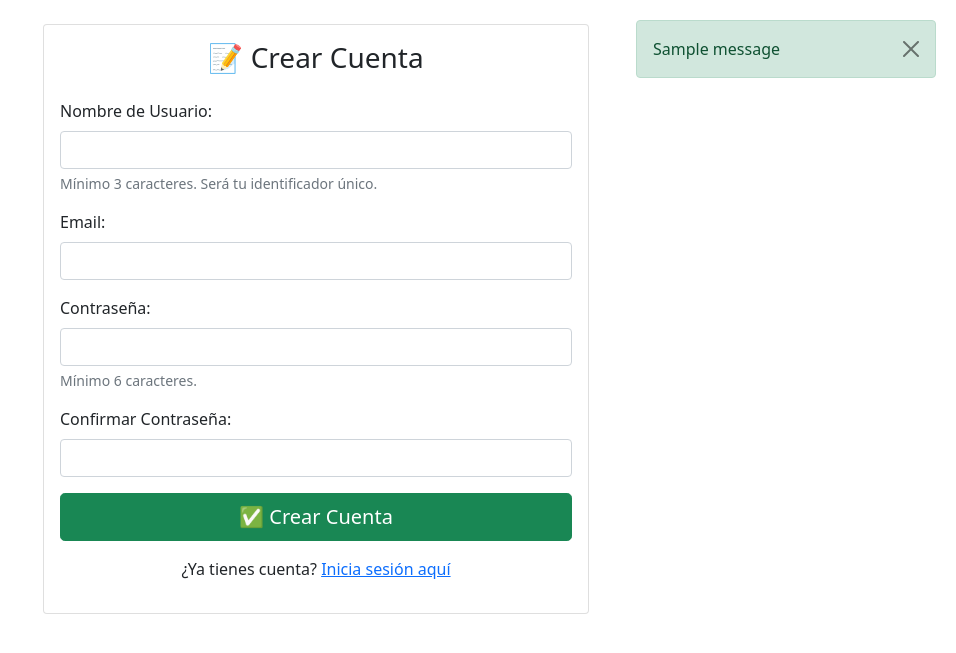
After one commit to GenezVictor/organizador-tareas, a Flask app: page /registro in a window 1280 px wide. The commit adds this page. Shown: the top 653 px of the page, without its empty margins (324-1280 px from the left). Run offline with Flask 3, Linux system fonts and the light colour scheme; tables that the repository leaves empty hold one stand-in row (values such as "Sample post"); one stand-in notice (Sample message) is shown.

Commit message:
feat: implementar sistema completo de autenticación y multi-usuario

```diff
--- a/app.py
+++ b/app.py
@@ -1,31 +1,57 @@
-from flask import Flask, render_template, request, redirect, url_for
+from flask import Flask, render_template, request, redirect, url_for, session, flash
 import sqlite3
 import os
+from werkzeug.security import check_password_hash, generate_password_hash
+from functools import wraps
 
 app = Flask(__name__)
+app.secret_key = 'clave_secreta_muy_segura_para_desarrollo'  # En producción usar variable de entorno
+
+# Función para requerir login
+def login_required(f):
+    @wraps(f)
+    def decorated_function(*args, **kwargs):
+        if 'user_id' not in session:
+            flash('Por favor inicia sesión para acceder a esta página.', 'warning')
+            return redirect(url_for('login'))
+        return f(*args, **kwargs)
+    return decorated_function
 
 def init_db():
     conn = sqlite3.connect('tareas.db')
     c = conn.cursor()
 
-    # Tabla de proyectos
+    # Tabla de usuarios
+    c.execute('''
+        CREATE TABLE IF NOT EXISTS usuarios (
+            id INTEGER PRIMARY KEY AUTOINCREMENT,
+            username VARCHAR(50) UNIQUE NOT NULL,
+            email VARCHAR(100) UNIQUE NOT NULL,
+            password_hash VARCHAR(255) NOT NULL,
+            fecha_registro TIMESTAMP DEFAULT CURRENT_TIMESTAMP
+        )
+    ''')
+
+    # Tabla de proyectos con usuario_id
     c.execute('''
         CREATE TABLE IF NOT EXISTS proyectos (
             id INTEGER PRIMARY KEY AUTOINCREMENT,
             nombre VARCHAR(100) NOT NULL,
             descripcion TEXT,
-            fecha_creacion TIMESTAMP DEFAULT CURRENT_TIMESTAMP
+            usuario_id INTEGER NOT NULL,
+            fecha_creacion TIMESTAMP DEFAULT CURRENT_TIMESTAMP,
+            FOREIGN KEY (usuario_id) REFERENCES usuarios (id)
         )
     ''')
 
-    # Modificar tabla tareas para incluir proyecto_id
+    # Tabla tareas
     c.execute('''
         CREATE TABLE IF NOT EXISTS tareas (
             id INTEGER PRIMARY KEY AUTOINCREMENT,
             titulo TEXT NOT NULL,
             descripcion TEXT,
             parent_id INTEGER,
-            proyecto_id INTEGER DEFAULT 1,
+            proyecto_id INTEGER,
             completada BOOLEAN DEFAULT FALSE,
             fecha_creacion TIMESTAMP DEFAULT CURRENT_TIMESTAMP,
             FOREIGN KEY (parent_id) REFERENCES tareas (id),
@@ -33,8 +59,21 @@ def init_db():
         )
     ''')
 
-    # Proyecto por defecto
-    c.execute("INSERT OR IGNORE INTO proyectos (id, nombre) VALUES (1, 'Proyecto Principal')")
+    # Crear usuario demo si no existe
+    try:
+        password_hash = generate_password_hash('demo123')
+        c.execute(
+            "INSERT OR IGNORE INTO usuarios (id, username, email, password_hash) VALUES (1, ?, ?, ?)",
+            ('demo', 'demo@ejemplo.com', password_hash)
+        )
+
+        # Crear proyecto demo si no existe
+        c.execute(
+            "INSERT OR IGNORE INTO proyectos (id, nombre, descripcion, usuario_id) VALUES (1, ?, ?, ?)",
+            ('Proyecto de Demo', 'Proyecto de ejemplo para usuario demo', 1)
+        )
+    except:
+        pass
 
     conn.commit()
     conn.close()
@@ -47,53 +86,177 @@ def get_db_connection():
 # INICIALIZAR LA BD SIEMPRE
 init_db()
 
+# ==================== RUTAS DE AUTENTICACIÓN ====================
+
+@app.route('/registro', methods=['GET', 'POST'])
+def registro():
+    if request.method == 'POST':
+        username = request.form['username']
+        email = request.form['email']
+        password = request.form['password']
+        confirm_password = request.form['confirm_password']
+
+        # Validaciones básicas
+        if password != confirm_password:
+            flash('Las contraseñas no coinciden.', 'danger')
+            return render_template('registro.html')
+
+        if len(password) < 6:
+            flash('La contraseña debe tener al menos 6 caracteres.', 'danger')
+            return render_template('registro.html')
+
+        conn = get_db_connection()
+        c = conn.cursor()
+
+        try:
+            # Verificar si el usuario o email ya existen
+            existing_user = c.execute(
+                'SELECT id FROM usuarios WHERE username = ? OR email = ?',
+                (username, email)
+            ).fetchone()
+
+            if existing_user:
+                flash('El nombre de usuario o email ya está en uso.', 'danger')
+                return render_template('registro.html')
+
+            # Crear nuevo usuario
+            password_hash = generate_password_hash(password)
+            c.execute(
+                'INSERT INTO usuarios (username, email, password_hash) VALUES (?, ?, ?)',
+                (username, email, password_hash)
+            )
+            conn.commit()
+
+            flash('¡Registro exitoso! Ahora puedes iniciar sesión.', 'success')
+            return redirect(url_for('login'))
+
+        except Exception as e:
+            flash('Error en el registro. Intenta nuevamente.', 'danger')
+            return render_template('registro.html')
+        finally:
+            conn.close()
+
+    return render_template('registro.html')
+
+@app.route('/login', methods=['GET', 'POST'])
+def login():
+    if request.method == 'POST':
+        username = request.form['username']
+        password = request.form['password']
+
+        conn = get_db_connection()
+        c = conn.cursor()
+
+        # Buscar usuario por username o email
+        user = c.execute(
+            'SELECT * FROM usuarios WHERE username = ? OR email = ?',
+            (username, username)
+        ).fetchone()
+
+        conn.close()
+
+        if user and check_password_hash(user['password_hash'], password):
+            session['user_id'] = user['id']
+            session['username'] = user['username']
+            flash(f'¡Bienvenido {user["username"]}!', 'success')
+            return redirect(url_for('index'))
+        else:
+            flash('Usuario o contraseña incorrectos.', 'danger')
+
+    return render_template('login.html')
+
+@app.route('/logout')
+def logout():
+    session.clear()
+    flash('Has cerrado sesión correctamente.', 'info')
+    return redirect(url_for('login'))
+
+# ==================== RUTAS PROTEGIDAS ====================
+
 @app.route('/')
+@login_required
 def index():
     conn = get_db_connection()
 
-    # Obtener todos los proyectos
-    proyectos = conn.execute('SELECT * FROM proyectos ORDER BY id').fetchall()
+    # Obtener proyectos del usuario actual
+    proyectos = conn.execute(
+        'SELECT * FROM proyectos WHERE usuario_id = ? ORDER BY id',
+        (session['user_id'],)
+    ).fetchall()
 
     # Obtener proyecto activo (por defecto el primero)
-    proyecto_activo_id = request.args.get('proyecto_id', 1, type=int)
+    proyecto_activo_id = request.args.get('proyecto_id', proyectos[0]['id'] if proyectos else 0, type=int)
 
-    # Obtener tareas del proyecto activo
-    tareas = conn.execute(
-        'SELECT * FROM tareas WHERE proyecto_id = ? ORDER BY parent_id, id',
-        (proyecto_activo_id,)
-    ).fetchall()
+    # Obtener tareas del proyecto activo (solo si pertenece al usuario)
+    tareas = []
+    if proyecto_activo_id:
+        # Verificar que el proyecto pertenece al usuario
+        proyecto_usuario = conn.execute(
+            'SELECT id FROM proyectos WHERE id = ? AND usuario_id = ?',
+            (proyecto_activo_id, session['user_id'])
+        ).fetchone()
+
+        if proyecto_usuario:
+            tareas = conn.execute(
+                'SELECT * FROM tareas WHERE proyecto_id = ? ORDER BY parent_id, id',
+                (proyecto_activo_id,)
+            ).fetchall()
 
     conn.close()
 
     return render_template('index.html',
                          tareas=tareas,
                          proyectos=proyectos,
-                         proyecto_activo_id=proyecto_activo_id)
+                         proyecto_activo_id=proyecto_activo_id,
+                         username=session.get('username'))
 
 @app.route('/agregar', methods=['POST'])
+@login_required
 def agregar_tarea():
     titulo = request.form['titulo']
     descripcion = request.form['descripcion']
     parent_id = request.form['parent_id'] or None
-    proyecto_id = request.form.get('proyecto_id', 1, type=int)
+    proyecto_id = request.form.get('proyecto_id', type=int)
 
+    # Verificar que el proyecto pertenece al usuario
     conn = get_db_connection()
+    proyecto_usuario = conn.execute(
+        'SELECT id FROM proyectos WHERE id = ? AND usuario_id = ?',
+        (proyecto_id, session['user_id'])
+    ).fetchone()
+
+    if not proyecto_usuario:
+        flash('Proyecto no válido.', 'danger')
+        return redirect('/')
+
     c = conn.cursor()
     c.execute('INSERT INTO tareas (titulo, descripcion, parent_id, proyecto_id) VALUES (?, ?, ?, ?)',
               (titulo, descripcion, parent_id, proyecto_id))
     conn.commit()
     conn.close()
 
+    flash('Tarea agregada correctamente.', 'success')
     return redirect('/?proyecto_id=' + str(proyecto_id))
 
 @app.route('/completar/<int:tarea_id>')
+@login_required
 def completar_tarea(tarea_id):
     conn = get_db_connection()
     c = conn.cursor()
 
-    # Obtener proyecto_id antes de actualizar
-    proyecto = c.execute('SELECT proyecto_id FROM tareas WHERE id = ?', (tarea_id,)).fetchone()
-    proyecto_id = proyecto['proyecto_id'] if proyecto else 1
+    # Obtener proyecto_id y verificar permisos
+    tarea_info = c.execute('''
+        SELECT t.proyecto_id
+        FROM tareas t
+        JOIN proyectos p ON t.proyecto_id = p.id
+        WHERE t.id = ? AND p.usuario_id = ?
+    ''', (tarea_id, session['user_id'])).fetchone()
+
+    if not tarea_info:
+        flash('Tarea no encontrada o sin permisos.', 'danger')
+        return redirect('/')
+
+    proyecto_id = tarea_info['proyecto_id']
 
     c.execute('UPDATE tareas SET completada = NOT completada WHERE id = ?', (tarea_id,))
     conn.commit()
@@ -101,36 +264,48 @@ def completar_tarea(tarea_id):
 
     return redirect('/?proyecto_id=' + str(proyecto_id))
 
-# NUEVA RUTA: ELIMINAR TAREA
 @app.route('/eliminar/<int:tarea_id>')
+@login_required
 def eliminar_tarea(tarea_id):
     conn = get_db_connection()
     c = conn.cursor()
 
-    # Obtener proyecto_id antes de eliminar
-    proyecto = c.execute('SELECT proyecto_id FROM tareas WHERE id = ?', (tarea_id,)).fetchone()
-    proyecto_id = proyecto['proyecto_id'] if proyecto else 1
+    # Verificar permisos antes de eliminar
+    tarea_info = c.execute('''
+        SELECT t.proyecto_id
+        FROM tareas t
+        JOIN proyectos p ON t.proyecto_id = p.id
+        WHERE t.id = ? AND p.usuario_id = ?
+    ''', (tarea_id, session['user_id'])).fetchone()
 
-    # Eliminar la tarea y sus subtareas (si las tiene)
+    if not tarea_info:
+        flash('Tarea no encontrada o sin permisos.', 'danger')
+        return redirect('/')
+
+    proyecto_id = tarea_info['proyecto_id']
+
+    # Eliminar la tarea y sus subtareas
     c.execute('DELETE FROM tareas WHERE id = ? OR parent_id = ?', (tarea_id, tarea_id))
     conn.commit()
     conn.close()
 
+    flash('Tarea eliminada correctamente.', 'success')
     return redirect('/?proyecto_id=' + str(proyecto_id))
 
-# NUEVA RUTA: CREAR PROYECTO
 @app.route('/crear_proyecto', methods=['POST'])
+@login_required
 def crear_proyecto():
     nombre = request.form['nombre_proyecto']
     descripcion = request.form.get('descripcion_proyecto', '')
 
     conn = get_db_connection()
     c = conn.cursor()
-    c.execute('INSERT INTO proyectos (nombre, descripcion) VALUES (?, ?)',
-              (nombre, descripcion))
+    c.execute('INSERT INTO proyectos (nombre, descripcion, usuario_id) VALUES (?, ?, ?)',
+              (nombre, descripcion, session['user_id']))
     conn.commit()
     conn.close()
 
+    flash('Proyecto creado correctamente.', 'success')
     return redirect('/')
 
 if __name__ == '__main__':
--- a/templates/base.html
+++ b/templates/base.html
@@ -1,13 +1,54 @@
 <!DOCTYPE html>
-<html>
+<html lang="es">
 <head>
+    <meta charset="UTF-8">
+    <meta name="viewport" content="width=device-width, initial-scale=1.0">
     <title>Organizador de Tareas</title>
     <link href="https://cdn.jsdelivr.net/npm/bootstrap@5.1.3/dist/css/bootstrap.min.css" rel="stylesheet">
+    <style>
+        .flash-messages {
+            position: fixed;
+            top: 20px;
+            right: 20px;
+            z-index: 1000;
+            min-width: 300px;
+        }
+    </style>
 </head>
 <body>
+    <!-- Mensajes Flash -->
+    <div class="flash-messages">
+        {% with messages = get_flashed_messages(with_categories=true) %}
+            {% if messages %}
+                {% for category, message in messages %}
+                    <div class="alert alert-{{ category }} alert-dismissible fade show" role="alert">
+                        {{ message }}
+                        <button type="button" class="btn-close" data-bs-dismiss="alert"></button>
+                    </div>
+                {% endfor %}
+            {% endif %}
+        {% endwith %}
+    </div>
+
+    <!-- Barra de navegación -->
+    {% if session.user_id %}
+    <nav class="navbar navbar-expand-lg navbar-dark bg-primary">
+        <div class="container">
+            <a class="navbar-brand" href="/">📋 Organizador de Tareas</a>
+            <div class="navbar-nav ms-auto">
+                <span class="navbar-text me-3">
+                    👋 Hola, {{ username }}
+                </span>
+                <a class="nav-link" href="/logout">🚪 Cerrar Sesión</a>
+            </div>
+        </div>
+    </nav>
+    {% endif %}
+
     <div class="container mt-4">
-        <h1 class="mb-4">📋 Organizador de Tareas</h1>
         {% block content %}{% endblock %}
     </div>
+
+    <script src="https://cdn.jsdelivr.net/npm/bootstrap@5.1.3/dist/js/bootstrap.bundle.min.js"></script>
 </body>
 </html>
--- /dev/null
+++ b/templates/registro.html
@@ -0,0 +1,45 @@
+{% extends "base.html" %}
+
+{% block content %}
+<div class="row justify-content-center">
+    <div class="col-md-6">
+        <div class="card">
+            <div class="card-body">
+                <h3 class="card-title text-center mb-4">📝 Crear Cuenta</h3>
+
+                <form action="/registro" method="POST">
+                    <div class="mb-3">
+                        <label for="username" class="form-label">Nombre de Usuario:</label>
+                        <input type="text" class="form-control" id="username" name="username" required>
+                        <div class="form-text">Mínimo 3 caracteres. Será tu identificador único.</div>
+                    </div>
+
+                    <div class="mb-3">
+                        <label for="email" class="form-label">Email:</label>
+                        <input type="email" class="form-control" id="email" name="email" required>
+                    </div>
+
+                    <div class="mb-3">
+                        <label for="password" class="form-label">Contraseña:</label>
+                        <input type="password" class="form-control" id="password" name="password" required>
+                        <div class="form-text">Mínimo 6 caracteres.</div>
+                    </div>
+
+                    <div class="mb-3">
+                        <label for="confirm_password" class="form-label">Confirmar Contraseña:</label>
+                        <input type="password" class="form-control" id="confirm_password" name="confirm_password" required>
+                    </div>
+
+                    <div class="d-grid">
+                        <button type="submit" class="btn btn-success btn-lg">✅ Crear Cuenta</button>
+                    </div>
+                </form>
+
+                <div class="text-center mt-3">
+                    <p>¿Ya tienes cuenta? <a href="/login">Inicia sesión aquí</a></p>
+                </div>
+            </div>
+        </div>
+    </div>
+</div>
+{% endblock %}
```
Also changed, not shown: app_backup_autenticacion.py (added, +138 -0 lines), migrar_usuarios.py (added, +73 -0 lines), templates/login.html (added, +44 -0 lines).
